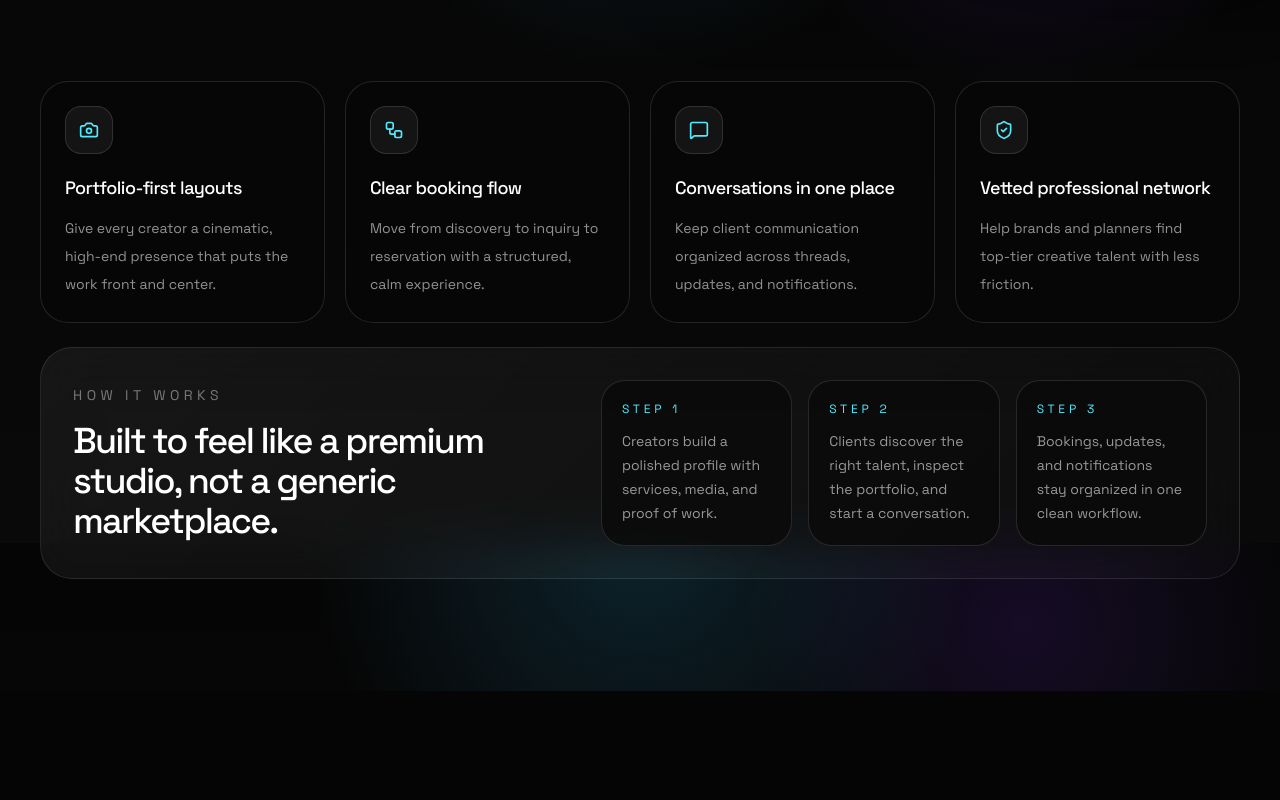
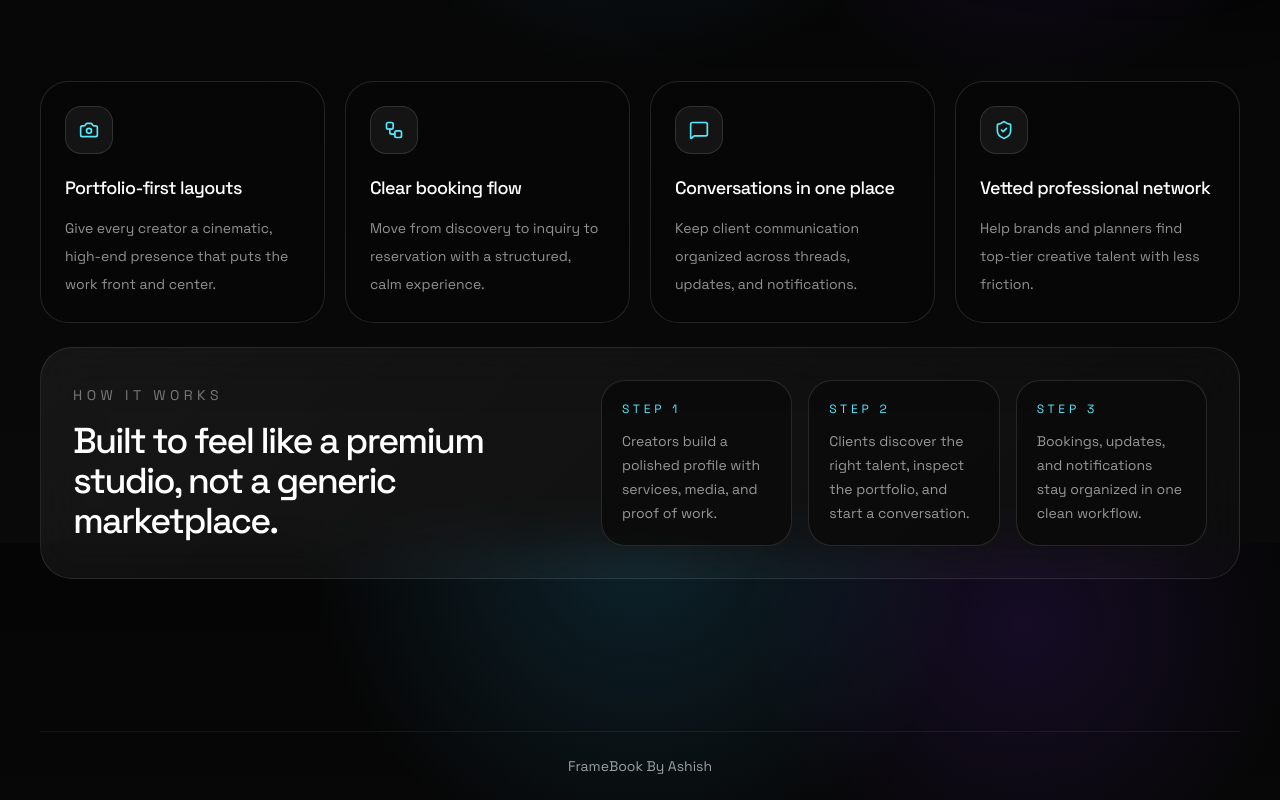
Before and after one commit to moneymovest/studio-by-ashish, a Next.js app: page / in a window 1280 px wide. Shown: the part 1057-1857 px from the top of the page. Before the commit the page ends 1748 px from the top, so only its background shows below. Built offline with nearby package versions, Linux system fonts and the light colour scheme; no server answers.

Commit message:
Homepage: add footer credit 'FrameBook By Ashish'

```diff
--- a/app/page.tsx
+++ b/app/page.tsx
@@ -10,6 +10,11 @@ export default function Home() {
         <SiteHeader />
         <Hero />
         <FeatureBento />
+        <footer className="mt-10 border-t border-white/6 py-6">
+          <div className="mx-auto max-w-3xl text-center text-sm text-white/60">
+            FrameBook By Ashish
+          </div>
+        </footer>
       </div>
     </main>
   );
```
